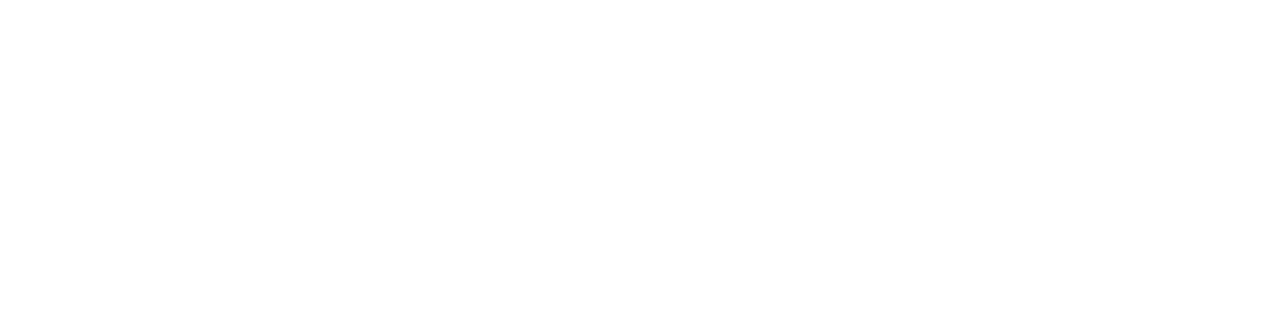
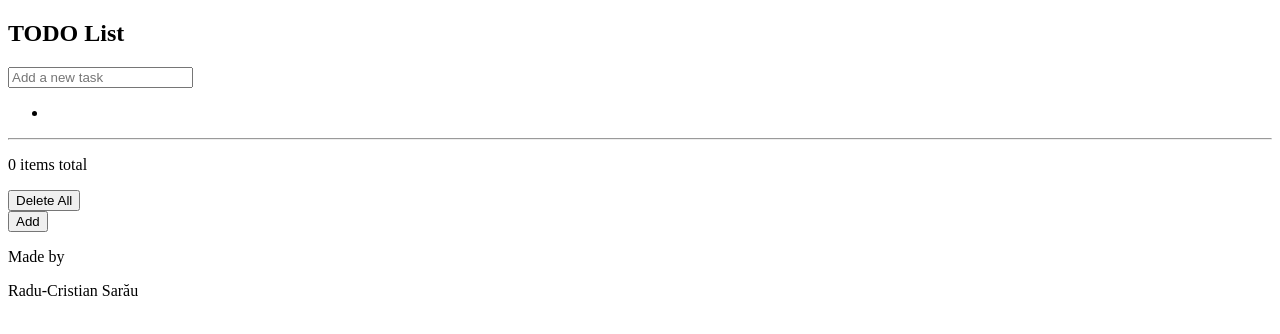
Before and after one commit to Radu-Cristian-Sarau/TODO-App, a plain HTML site: page index.html in a window 1280 px wide. Drawn offline with Linux system fonts and the light colour scheme.

Commit message:
Finished html part of the project

```diff
--- a/index.html
+++ b/index.html
@@ -6,6 +6,27 @@
     <title>TODO App</title>
 </head>
 <body>
-
+    <section class="todo">
+        <h2>TODO List</h2>
+        <div class="input">
+            <input type="text" class="input-field" id="todoInput" placeholder="Add a new task">
+        </div>
+        <ul class="scroll">
+            <li id="todoList"></li>
+        </ul>
+        <div>
+            <hr class="counter">
+            <div class="counter-container">
+                <p><span>0</span> items total</p>
+                <button id="deleteButton">Delete All</button>
+            </div>
+        </div>
+        <button class="btn">Add</button>
+    </section>
+    <footer>
+        <div class="footer"></div>
+            <p class="made-by">Made by</p>
+            <p class="author">Radu-Cristian Sarău</p>
+    </footer>
 </body>
 </html>
```
